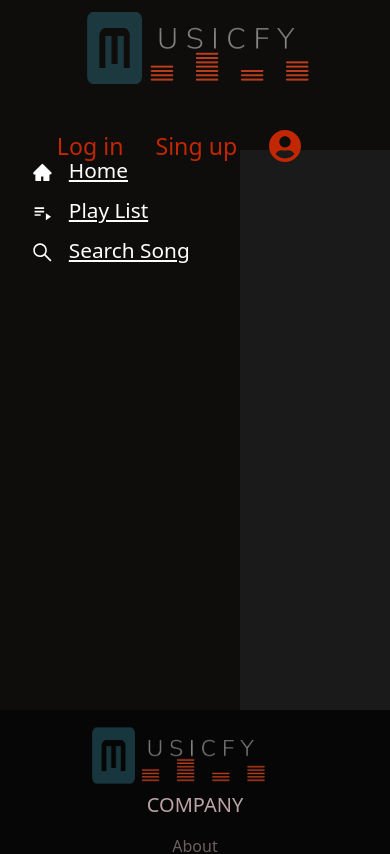
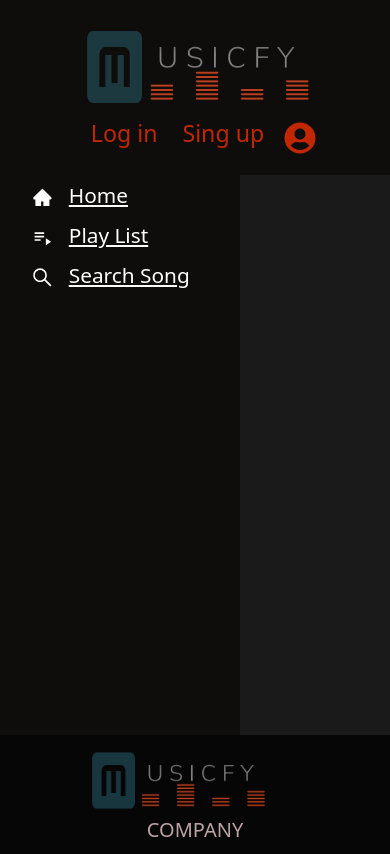
Before and after one commit to Music-App-Team/frontend, a React (Create React App) app: page / in a window 390 px wide. Shown: the top 854 px of the page. Built offline with nearby package versions, Linux system fonts and the light colour scheme; a web font is replaced by a local one.

Commit message:
Veaceslav: header with media query fixed
* fixed css

* font-size profile image

* responsive probleme

* wip

* header with media querry fixed

```diff
--- a/src/components/header/Header.js
+++ b/src/components/header/Header.js
@@ -8,16 +8,9 @@ import { useState, useEffect } from "react";
 function Header() {
   const [button, setButton] = useState(false);
   return (
-    <div
-      className="header"
-      // style={{ flexDirection: button ? "column" : undefined }}
-    >
+    <div className="header">
       <img id="logo" src="images/musicLogo.png" alt="Logo" />
-      {/* <GiMusicalNotes id="music-notes" /> */}
       <div className="main">
-        {/* <div className="button-responsive" onClick={() => setButton(!button)}>
-          <AiOutlineMenu />
-        </div> */}
         <FaUserCircle id="profil-image" />
         <h3 className="action-header">Sing up</h3>
         <h3 className="action-header">Log in</h3>
--- a/src/components/header/Header.scss
+++ b/src/components/header/Header.scss
@@ -1,58 +1,51 @@
 .header {
   display: flex;
   flex-direction: column;
-  justify-content: space-between;
+  justify-content: center;
   align-items: center;
   width: 100%;
-  height: 150px;
+  height: 175px;
   background-color: #0e0d0c;
   color: #c22703;
 
 
+  @media (min-width: 740px) {
+    justify-content: space-between;
+    flex-direction: row;
+  }
+
   img {
     margin-left: 3rem;
   }
-  #music-notes {
-    font-size: 3rem;
-    animation-name: notes;
-    animation-duration: 3s;
-    animation-iteration-count: infinite;
+  #logo {
+    margin-bottom: 0.33rem;
   }
-  // @keyframes notes {
-  //   0% {
-  //     background-color: red;
-  //   }
-  //   25% {
-  //     background-color: yellow;
-  //   }
-  //   50% {
-  //     background-color: blue;
-  //   }
-  //   100% {
-  //     background-color: #ece6e4;
-  //   }
-  // }
 
   .main {
     display: flex;
     flex-direction: row-reverse;
+    align-items: center;
+    margin-left: 2rem;
 
-    .action-header {
-      margin-right: 2rem;
-      margin-top: 2.3rem;
+    .action-header:first-of-type {
+      margin-left: 25px;
     }
     #profil-image {
-      height: 100px;
-      margin-right: 2rem;
+      justify-content: space-around;
+      margin-left: 20px;
+      margin-right: 15px;
+
       font-size: 2rem;
     }
   }
 }
 @media (min-width: 740px) {
-  .button-responsive {
-    display: none;
+  .header {
   }
-  .header {
-    flex-direction: row;
+  .action-header {
+    margin-top: 0.9rem;
+  }
+  #profile-image {
+    padding-bottom: 20px;
   }
 }
```
